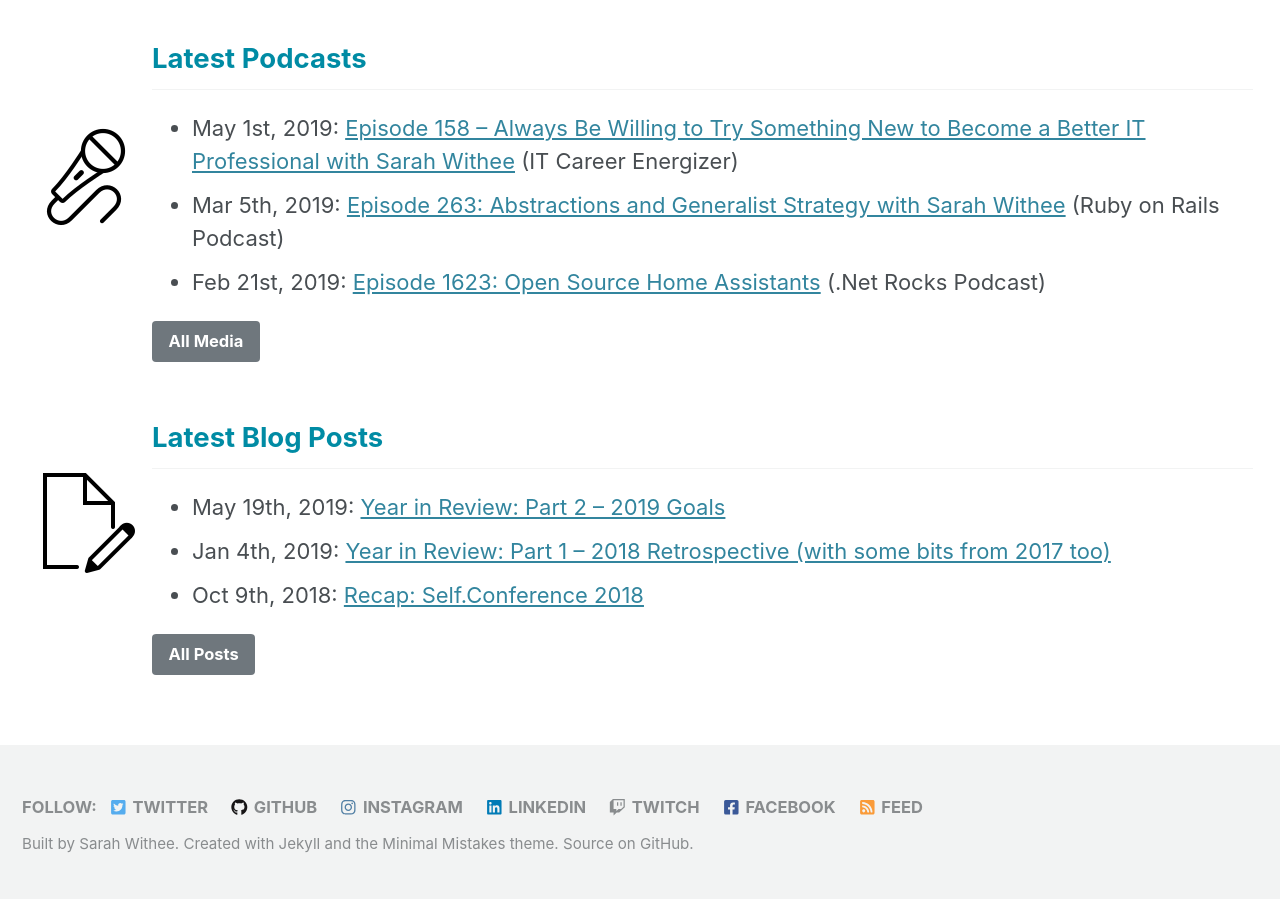
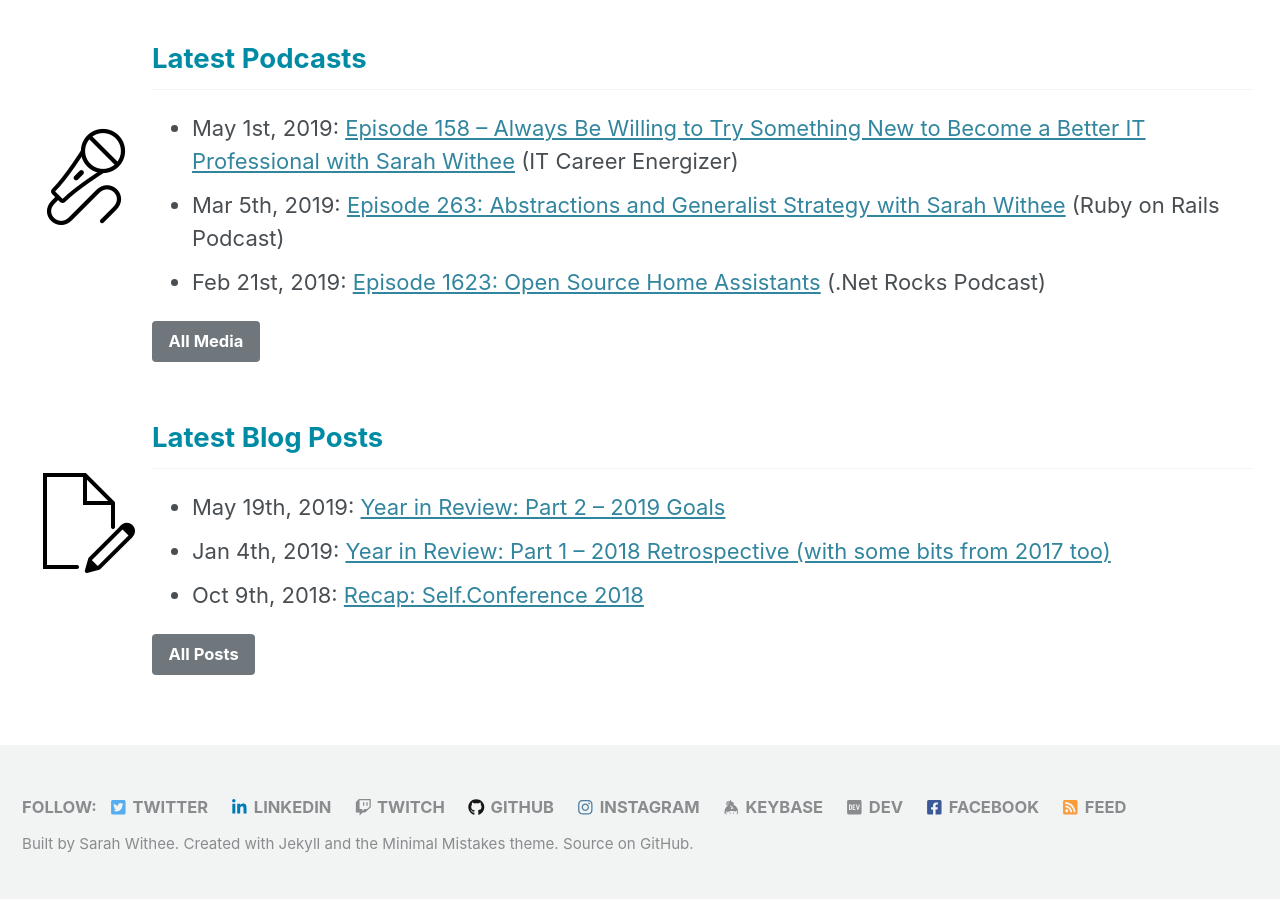
Before and after one commit to geekygirlsarah/geekygirlsarah.com, a Jekyll site: the page built from index.html, in a window 1280 px wide and 900 px high, scrolled down 1650 px. Built offline with Jekyll 4.4.1, drawn with Linux system fonts in a browser that asks for light colours; cached includes are drawn as plain includes; nearby versions of some CDN libraries; the list of posts is cut into pages by our own code; comment, search, counter and statistics services are not loaded.

```diff
--- a/_config.yml
+++ b/_config.yml
@@ -135,6 +135,9 @@ author:
     - label: "LinkedIn"
       icon: "fab fa-fw fa-linkedin-in"
       url: "https://linkedin.com/in/sarahwithee"
+    - label: "Twitch"
+      icon: "fab fa-fw fa-twitch"
+      url: "https://twitch.tv/geekygirlsarah"
     - label: "GitHub"
       icon: "fab fa-fw fa-github"
       url: "https://github.com/geekygirlsarah"
@@ -144,9 +147,15 @@ author:
     - label: "Keybase"
       icon: "fab fa-fw fa-keybase"
       url: "https://keybase.io/geekygirlsarah"
+    - label: "DEV"
+      icon: "fab fa-fw fa-dev"
+      url: "https://dev.to/geekygirlsarah"
     - label: "Facebook"
       icon: "fab fa-fw fa-facebook-square"
       url: "https://facebook.com/geekygirlsarah"
+#    - label: "YouTube"
+#      icon: "fab fa-fw fa-youtube"
+#      url: "https://youtube.com/user/geekygirlsarah"
 
 # Site Footer
 footer:
@@ -154,24 +163,24 @@ footer:
     - label: "Twitter"
       icon: "fab fa-fw fa-twitter-square"
       url: "https://twitter.com/geekygirlsarah"
-    - label: "Bitbucket"
-      icon: "fab fa-fw fa-bitbucket"
-      # url:
-    - label: "GitHub"
-      icon: "fab fa-fw fa-github"
-      url: "https://github.com/geekygirlsarah"
-    - label: "GitLab"
-      icon: "fab fa-fw fa-gitlab"
-      # url:
-    - label: "Instagram"
-      icon: "fab fa-fw fa-instagram"
-      url: "https://instagram.com/geekygirlsarah"
     - label: "LinkedIn"
-      icon: "fab fa-fw fa-linkedin"
+      icon: "fab fa-fw fa-linkedin-in"
       url: "https://linkedin.com/in/sarahwithee"
     - label: "Twitch"
       icon: "fab fa-fw fa-twitch"
       url: "https://twitch.tv/geekygirlsarah"
+    - label: "GitHub"
+      icon: "fab fa-fw fa-github"
+      url: "https://github.com/geekygirlsarah"
+    - label: "Instagram"
+      icon: "fab fa-fw fa-instagram"
+      url: "https://instagram.com/geekygirlsarah"
+    - label: "Keybase"
+      icon: "fab fa-fw fa-keybase"
+      url: "https://keybase.io/geekygirlsarah"
+    - label: "DEV"
+      icon: "fab fa-fw fa-dev"
+      url: "https://dev.to/geekygirlsarah"
     - label: "Facebook"
       icon: "fab fa-fw fa-facebook-square"
       url: "https://facebook.com/geekygirlsarah"
```
